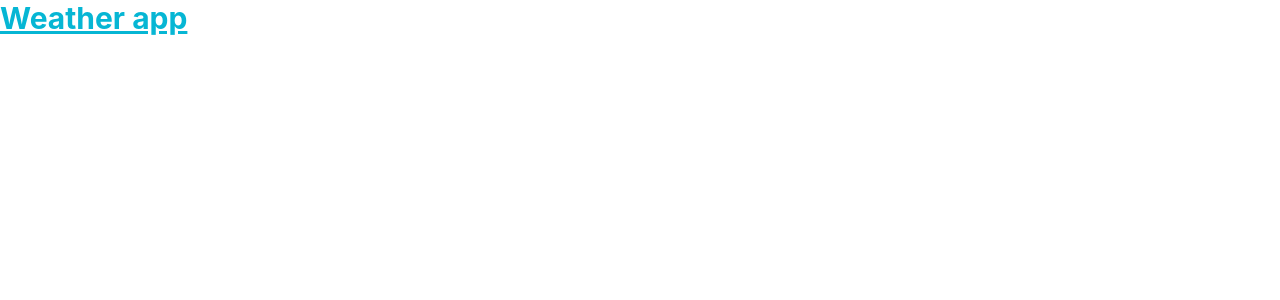
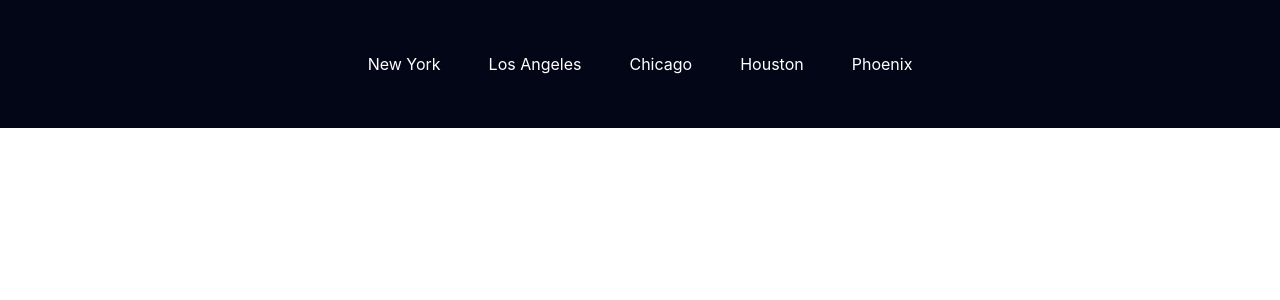
Before and after one commit to UthpalSuvarna/weather-app, a React (Create React App) app in the folder app/: page / in a window 1280 px wide. Shown: the top 300 px of the page. Built offline with nearby package versions, Linux system fonts and the light colour scheme.

Commit message:
Added TopButtons

```diff
--- a/app/package.json
+++ b/app/package.json
@@ -3,6 +3,7 @@
   "version": "0.1.0",
   "private": true,
   "dependencies": {
+    "@iconscout/react-unicons": "^2.0.2",
     "@testing-library/jest-dom": "^5.17.0",
     "@testing-library/react": "^13.4.0",
     "@testing-library/user-event": "^13.5.0",
--- a/app/src/App.js
+++ b/app/src/App.js
@@ -1,10 +1,12 @@
 import logo from "./logo.svg";
 import "./App.css";
+import UilReact from "@iconscout/react-unicons/icons/uil-react";
+import TopButtons from "./components/TopButtons";
 
 function App() {
   return (
-    <div className=" text-cyan-500 text-3xl font-bold underline">
-      <h1>Weather app</h1>
+    <div className="mx-auto max-w-screen py-5 px-10 bg-slate-950">
+      <TopButtons />
     </div>
   );
 }
--- /dev/null
+++ b/app/src/components/TopButtons.jsx
@@ -0,0 +1,42 @@
+import React from "react";
+
+function TopButtons() {
+  const cities = [
+    {
+      id: 1,
+      title: "New York",
+    },
+    {
+      id: 2,
+      title: "Los Angeles",
+    },
+    {
+      id: 3,
+      title: "Chicago",
+    },
+    {
+      id: 4,
+      title: "Houston",
+    },
+    {
+      id: 5,
+      title: "Phoenix",
+    },
+  ];
+  return (
+    <div className="flex items-center justify-center my-6">
+      {cities.map((city) => {
+        return (
+          <button
+            key={city.id}
+            className="mx-2 px-4 py-2 text-white rounded-md"
+          >
+            {city.title}
+          </button>
+        );
+      })}
+    </div>
+  );
+}
+
+export default TopButtons;
```
Also changed, not shown: 1 other file (tests, documents, lock files or other folders).
